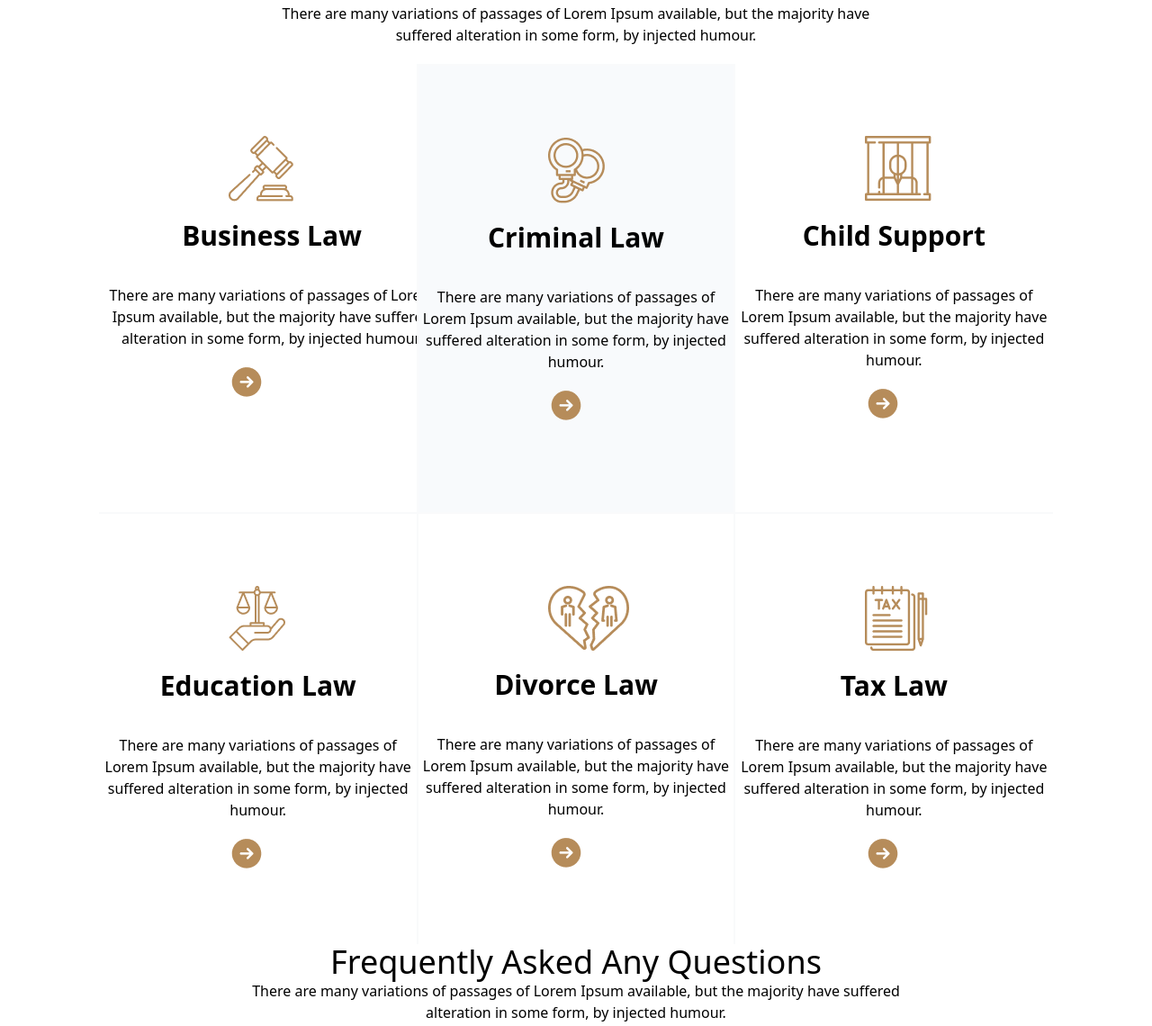
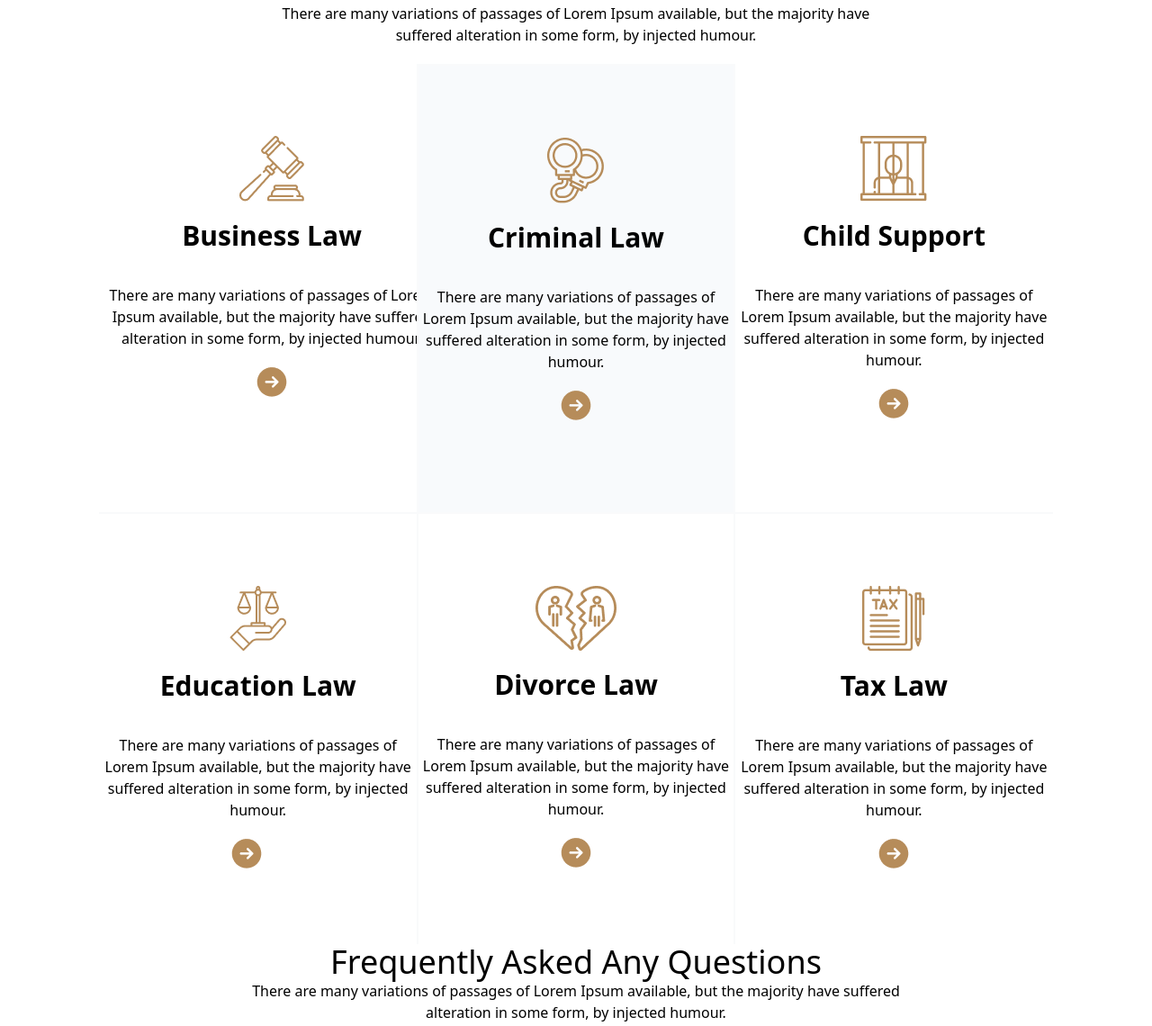
Before and after one commit to razibulbadura/assisment-three, a plain HTML site: page index.html in a window 1280 px wide. Shown: the part 777-1917 px from the top of the page at 90% size. Drawn offline with nearby package versions, Linux system fonts and the light colour scheme.

Commit message:
edit finally

```diff
--- a/index.html
+++ b/index.html
@@ -40,40 +40,40 @@
             </div>
             <div class="text-center md:grid grid-cols-3  md:w-[1140px] mx-auto px-10">
                 <div class="max-w-sm py-20 text-center h-[500px] w-[400px] border-b-2 border-gray-50">
-                    <p class="ml-36"><img src="./images/business.png" alt=""></p>
+                    <p><img class="mx-auto" src="./images/business.png" alt=""></p>
                     <h1 class="text-3xl font-bold py-5">Business Law</h1>
                     <p class="py-4"> There are many variations of passages of Lorem Ipsum available, but the majority have suffered alteration in some form, by injected humour.</p>
-                    <img class="ml-36" src="./images/Frame.png" alt="">
+                    <img class="mx-auto" src="./images/Frame.png" alt="">
                 </div>
                 <div class="max-w-sm py-20  text-center border-2 border-gray-50 bg-slate-50">
-                    <p class="ml-36"><img src="./images/criminal.png" alt=""></p>
+                    <p><img class="mx-auto" src="./images/criminal.png" alt=""></p>
                     <h1 class="text-3xl font-bold py-5">Criminal Law</h1>
                     <p class="py-4"> There are many variations of passages of Lorem Ipsum available, but the majority have suffered alteration in some form, by injected humour.</p>
-                    <img class="ml-36" src="./images/Frame.png" alt="">
+                    <img class="mx-auto" src="./images/Frame.png" alt="">
                 </div>
                 <div class="max-w-sm py-20  text-center border-b-2 border-gray-50">
-                    <p class="ml-36"><img src="./images/child.png" alt=""></p>
+                    <p><img class="mx-auto" src="./images/child.png" alt=""></p>
                     <h1 class="text-3xl font-bold py-5">Child Support</h1>
                     <p class="py-4"> There are many variations of passages of Lorem Ipsum available, but the majority have suffered alteration in some form, by injected humour.</p>
-                    <img class="ml-36" src="./images/Frame.png" alt="">
+                    <img class="mx-auto" src="./images/Frame.png" alt="">
                 </div>
                 <div class="max-w-sm py-20  text-center">
-                    <p class="ml-36"><img src="./images/education.png" alt=""></p>
+                    <p><img class="mx-auto" src="./images/education.png" alt=""></p>
                     <h1 class="text-3xl font-bold py-5">Education Law</h1>
                     <p class="py-4"> There are many variations of passages of Lorem Ipsum available, but the majority have suffered alteration in some form, by injected humour.</p>
                     <img class="ml-36" src="./images/Frame.png" alt="">
                 </div>
                 <div class="max-w-sm py-20  text-center border-x-2 border-gray-50">
-                    <p class="ml-36"><img src="./images/divorce.png" alt=""></p>
+                    <p><img class="mx-auto" src="./images/divorce.png" alt=""></p>
                     <h1 class="text-3xl font-bold py-5">Divorce Law</h1>
                     <p class="py-4"> There are many variations of passages of Lorem Ipsum available, but the majority have suffered alteration in some form, by injected humour.</p>
-                    <img class="ml-36" src="./images/Frame.png" alt="">
+                    <img class="mx-auto" src="./images/Frame.png" alt="">
                 </div>
                 <div class="max-w-sm py-20  text-center">
-                    <p class="ml-36"><img src="./images/tax.png" alt=""></p>
+                    <p><img class="mx-auto" src="./images/tax.png" alt=""></p>
                     <h1 class="text-3xl font-bold py-5">Tax Law</h1>
                     <p class="py-4"> There are many variations of passages of Lorem Ipsum available, but the majority have suffered alteration in some form, by injected humour.</p>
-                    <img class="ml-36" src="./images/Frame.png" alt="">
+                    <img class="mx-auto" src="./images/Frame.png" alt="">
                 </div>
             </div>
         </section>
```
